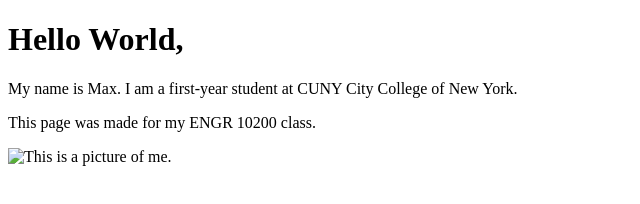
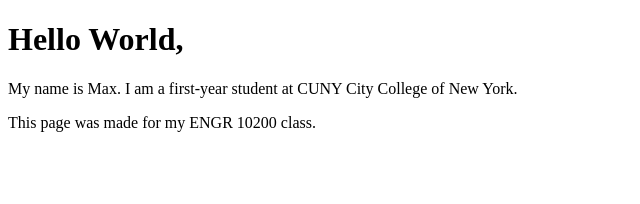
Before and after one commit to MaxManzi/MaxManzi.github.io, a plain HTML site: page index.html in a window 1280 px wide. Shown: the whole page, without its empty margins (0-640 px from the left). Drawn offline with Linux system fonts and the light colour scheme.

Commit message:
Update index.html

```diff
--- a/index.html
+++ b/index.html
@@ -11,7 +11,5 @@
     <p>My name is Max. I am a first-year student at CUNY City College of New York.</p>
     <p>This page was made for my ENGR 10200 class.</p>
 
-    <img src="ThisPC/Downloads/me" alt="This is a picture of me.">
-
 </body>
 </html>
```
